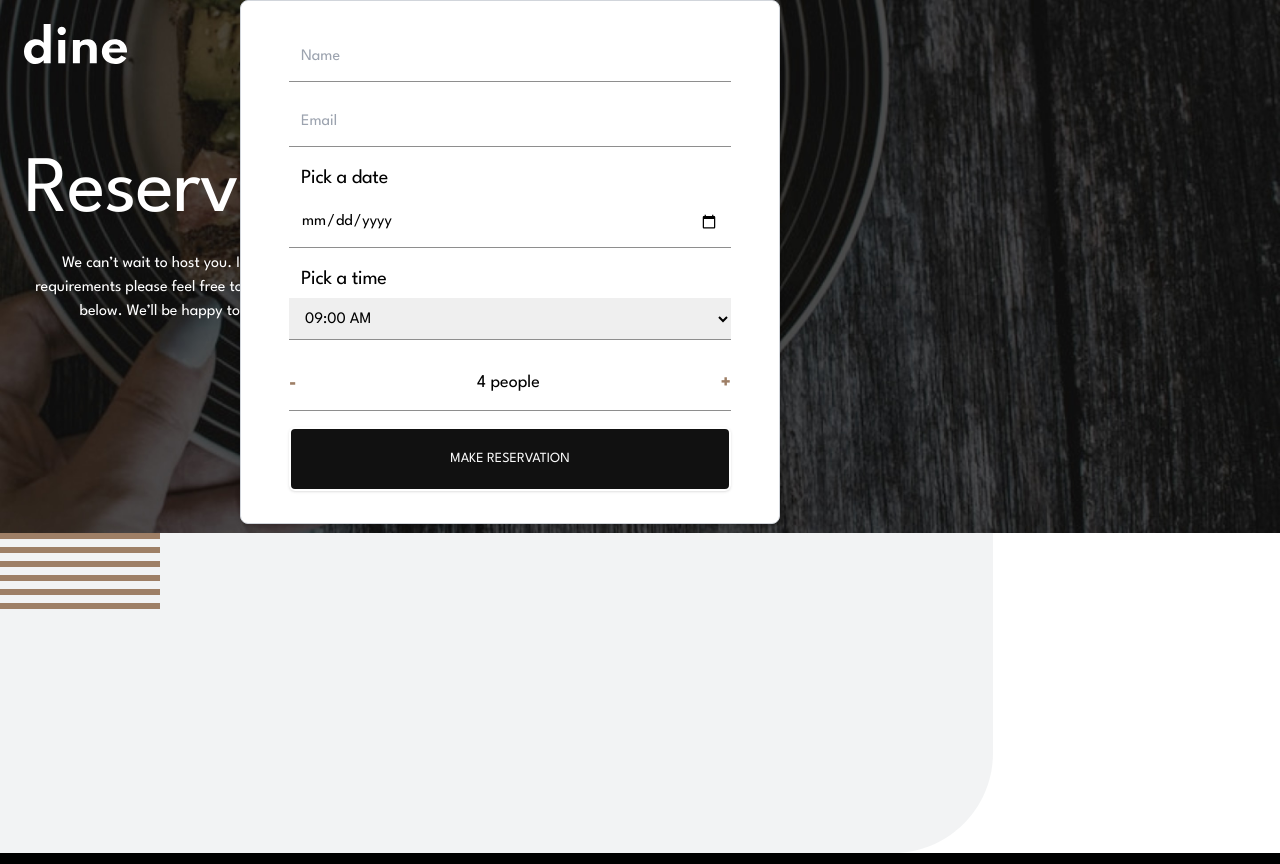
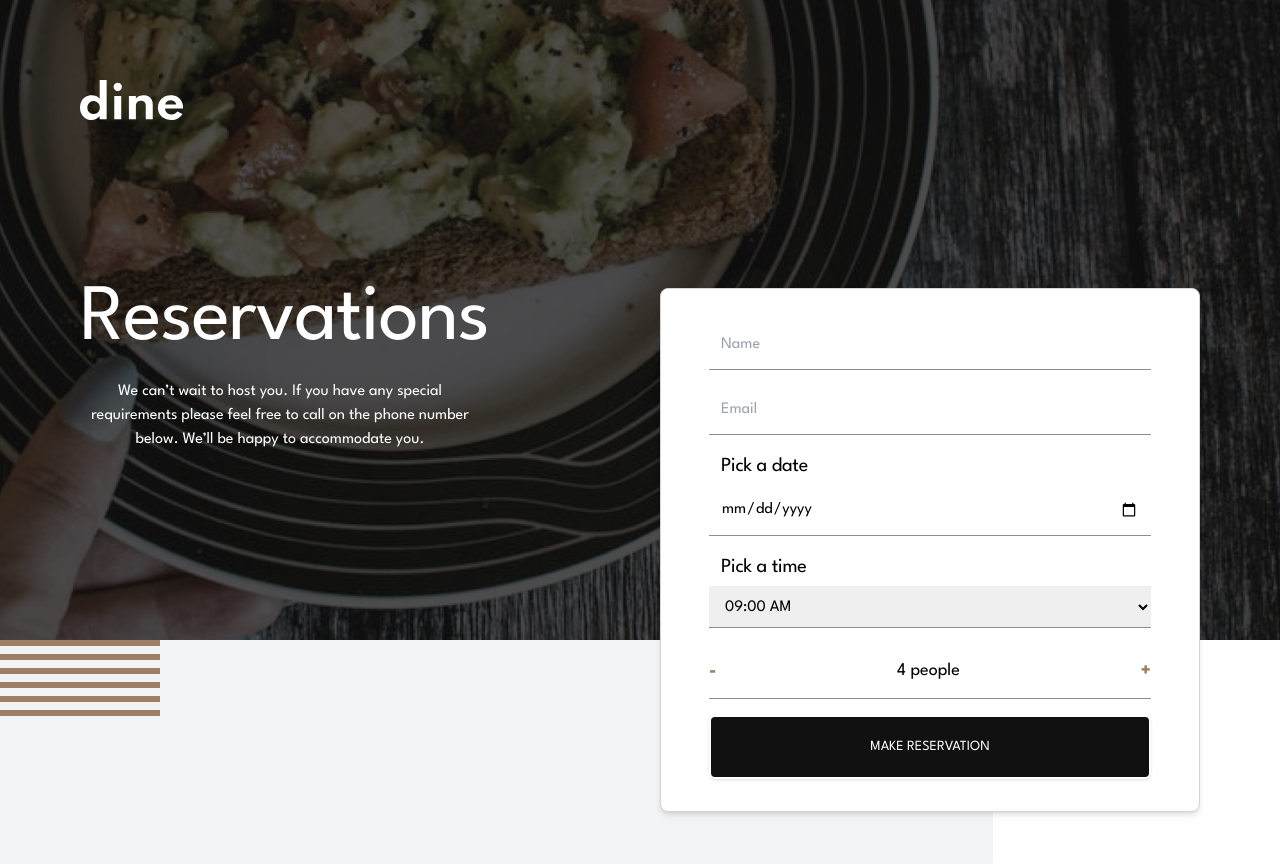
Before and after one commit to mehdias63/dine-restaurant, a Next.js app: page /booking in a window 1280 px wide. Shown: the top 864 px of the page. Built offline with nearby package versions, Linux system fonts and the light colour scheme.

Commit message:
update page2

```diff
--- a/src/app/booking/page.tsx
+++ b/src/app/booking/page.tsx
@@ -4,8 +4,8 @@ import Footer from '@/components/footer'
 
 export default function Reservations() {
 	return (
-		<div>
-			<div className="grid *:col-start-1 *:row-start-1 text-white justify-center md:items-start">
+		<div className="max-w-[90rem] flex flex-col justify-center items-center mx-auto">
+			<div className="grid *:col-start-1 *:row-start-1 text-white justify-center md:items-start lg:relative">
 				<picture>
 					<source
 						media="(min-width: 1024px)"
@@ -22,13 +22,13 @@ export default function Reservations() {
 					<img
 						src="/images/booking/hero-bg-mobile@2x.jpg"
 						alt="food"
-						className="w-full object-cover"
+						className="w-full object-cover max-h-[75rem] lg:h-[40rem]"
 					/>
 				</picture>
-				<div className=" p-6 w-full">
+				<div className=" p-20 w-full flex flex-col items-center md:items-start ">
 					<img src="/images/logo.svg" alt="logo" />
 				</div>
-				<div className="p-6 gap-5 flex flex-col items-center lg:items-start mt-32">
+				<div className="p-6 gap-5 flex flex-col items-center lg:items-start mt-44 sm:mt-64 xl:px-20">
 					<h2 className="text-[2rem] md:text-5xl lg:text-[5rem] font-light leading-10 md:leading-[4rem] lg:leading-[5rem] tracking-[-0.025rem]  md:tracking-[-0.0375rem] lg:tracking-[-0.0625rem] text-center">
 						Reservations
 					</h2>
@@ -41,11 +41,11 @@ export default function Reservations() {
 						RESERVE PLACE
 					</Button>
 				</div>
-				<div className="absolute text-black ml-[15rem] mb-[5rem]">
+				<div className="lg:absolute text-black mt-[35rem] sm:mt-[50rem] md:mt-[37rem] mb-[8rem] lg:mt-0 lg:mb-0 lg:right-[5rem] lg:top-[18rem] mx-auto z-20">
 					<ReservationForm />
 				</div>
 			</div>
-			<div className="hidden lg:block relative">
+			<div className="hidden lg:block relative w-full">
 				<img
 					src="/images/patterns/pattern-curve-bottom-right.svg"
 					alt="pattern"
```
